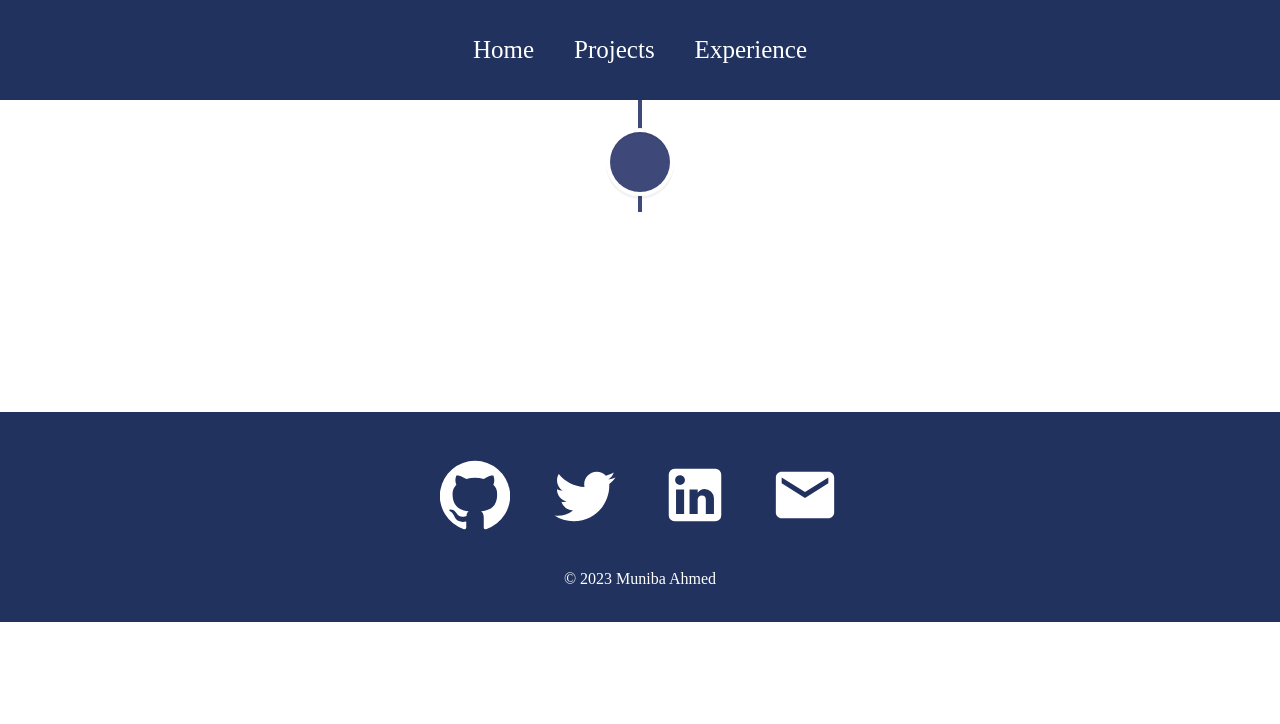
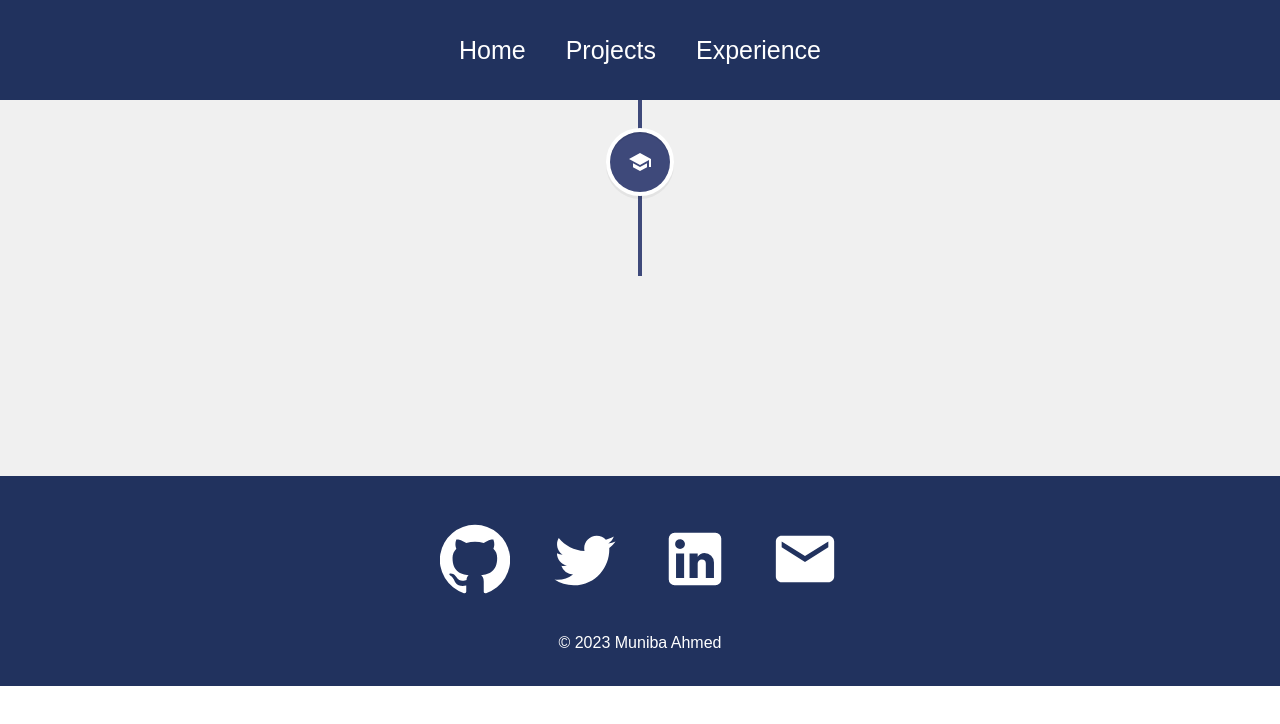
Before and after one commit to Muniba-Ahmed/personal-portfolio, a React (Create React App) app in the folder portfolio/: page /experience in a window 1280 px wide. Shown: the top 724 px of the page. Built offline with nearby package versions, Linux system fonts and the light colour scheme.

Commit message:
added styling to App.css & created Experience.css

```diff
--- a/portfolio/src/App.css
+++ b/portfolio/src/App.css
@@ -1,5 +1,11 @@
 .App {
-  text-align: center;
+  /* text-align: center; */
+  width: 100%;
+  height: auto;
+  display: flex;
+  flex-direction: column;
+  font-family: Arial, Helvetica, sans-serif;
+  background-color: #f0f0f0;
 }
 
 body {
--- a/portfolio/src/pages/Experience.js
+++ b/portfolio/src/pages/Experience.js
@@ -6,6 +6,8 @@ import {
   VerticalTimelineElement,
 } from "react-vertical-timeline-component";
 import "react-vertical-timeline-component/style.min.css";
+import SchoolIcon from "@material-ui/icons/School";
+import "../styles/Experience.css";
 
 function Experience() {
   return (
@@ -13,9 +15,16 @@ function Experience() {
       <VerticalTimeline lineColor="#3e497a">
         <VerticalTimelineElement
           className="vertical-timeline-element--education"
-          date="2014-2018"
+          date="2014 - 2018"
           iconStyle={{ background: "#3e497a", color: "#fff" }}
-        ></VerticalTimelineElement>
+          icon={<SchoolIcon />}
+        >
+          <h3 className="vertical-timeline-element-title">
+            {" "}
+            University of California Berkeley, CA
+          </h3>
+          <p>Bachelors of Arts, Anthropology</p>
+        </VerticalTimelineElement>
       </VerticalTimeline>
     </div>
   );
```
Also changed, not shown: portfolio/src/styles/Experience.css (added).
